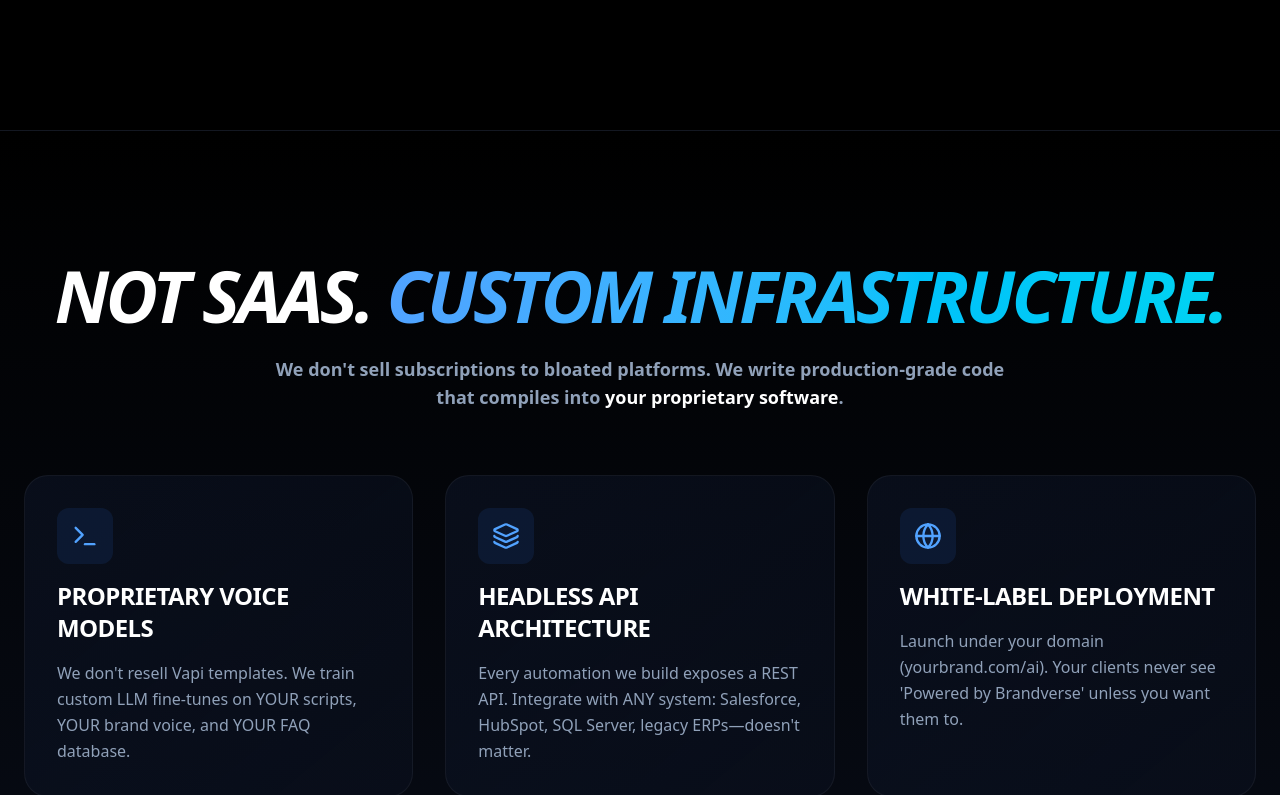
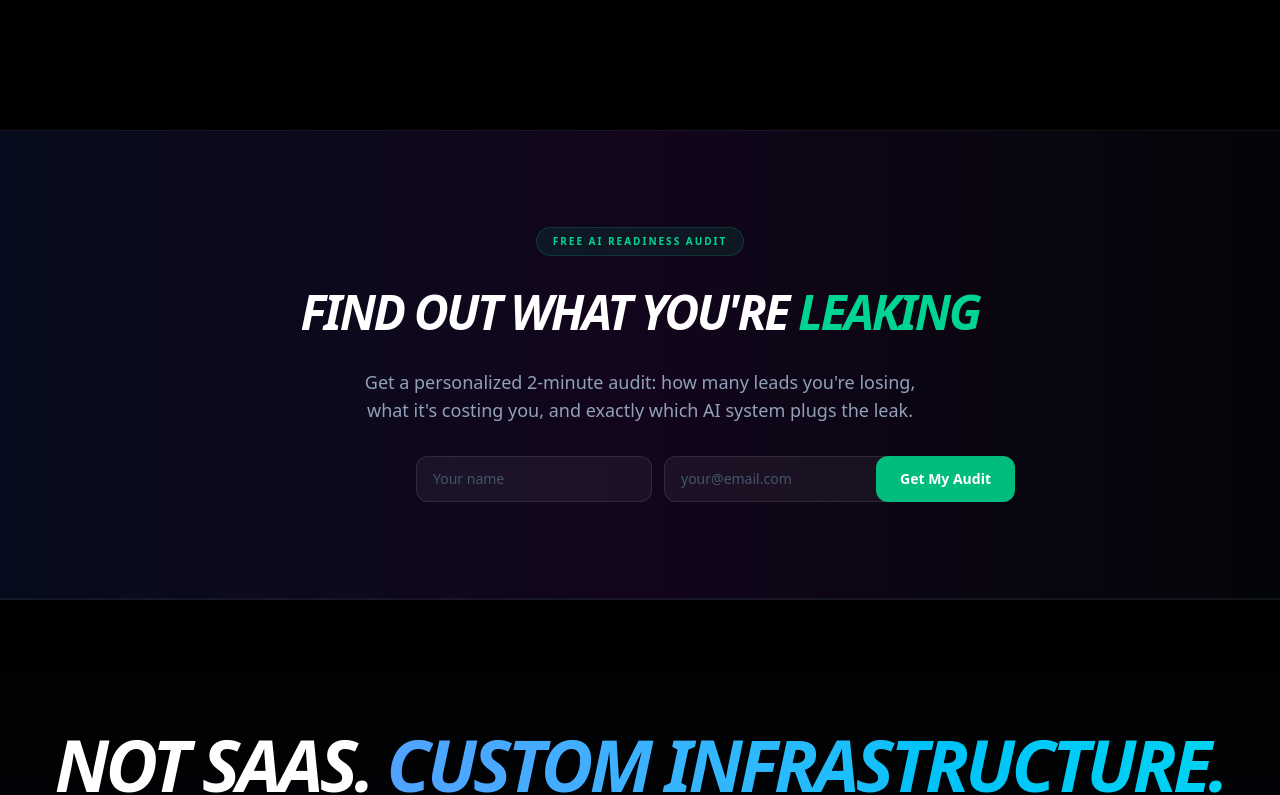
Before and after one commit to ayushsharmavlogs619-lang/brandverse, a Next.js app: page / in a window 1280 px wide. Shown: the part 2728-3523 px from the top of the page. Built offline with nearby package versions, Linux system fonts and the light colour scheme; no server answers.

Commit message:
Fix audit issues: Q1->Q3, remove personal Calendly URLs, add email capture to homepage, fix CTA links

```diff
--- a/app/creators/page.tsx
+++ b/app/creators/page.tsx
@@ -704,10 +704,8 @@ function BookingSection() {
           <p className="text-white/38 text-sm mb-8">
             Ready to streamline your creator operations? Book a 30-minute strategy call to discuss your account.
           </p>
-          <a
-            href="https://calendly.com/ayushsharmavlogs619/30min"
-            target="_blank"
-            rel="noopener noreferrer"
+            <a
+            href="/contact"
             className="group inline-flex items-center gap-2 px-8 py-4 rounded-xl bg-white text-black font-semibold text-[0.95rem] hover:bg-white/92 active:scale-[0.97] transition-all shadow-2xl shadow-white/[0.07]"
           >
             <Calendar className="w-4 h-4" />
--- a/app/demo/page.tsx
+++ b/app/demo/page.tsx
@@ -359,7 +359,7 @@ export default function DemoPage() {
                             <div className="p-6 rounded-2xl bg-gradient-to-br from-blue-900/30 to-purple-900/30 border border-blue-500/20">
                                 <h3 className="text-sm font-black uppercase tracking-widest text-blue-400 mb-3">Ready for Your Business?</h3>
                                 <p className="text-sm text-slate-300 mb-4">This simulation shows a fraction of what Brandverse AI can do. Your actual AI receptionist will be trained on your business, your services, and your customers.</p>
-                                <Link href={config.calendlyUrl || 'https://calendly.com/ayushsharmavlogs619/30min'} className="flex items-center justify-center gap-2 bg-blue-500 hover:bg-blue-400 text-white px-5 py-3 rounded-xl font-bold text-sm transition-all w-full shadow-lg shadow-blue-500/25">
+                                <Link href={config.calendlyUrl || '/contact'} className="flex items-center justify-center gap-2 bg-blue-500 hover:bg-blue-400 text-white px-5 py-3 rounded-xl font-bold text-sm transition-all w-full shadow-lg shadow-blue-500/25">
                                     Book Your Demo <ArrowRight className="w-4 h-4" />
                                 </Link>
                             </div>
--- a/app/lead-magnet/page.tsx
+++ b/app/lead-magnet/page.tsx
@@ -143,7 +143,7 @@ export default function LeadMagnetPage() {
                             <input type="hidden" name="_subject" value="New Strategy Call Request - Brandverse" />
                             <input type="hidden" name="_captcha" value="false" />
                             <input type="hidden" name="_template" value="table" />
-                            <input type="hidden" name="_next" value="https://calendly.com/ayushsharmavlogs619/30min" />
+                            <input type="hidden" name="_next" value="https://brandverse.tech/contact" />
                             <input type="hidden" name="service_interest" value="Strategy Call" />
 
                             <div>
--- a/app/page.tsx
+++ b/app/page.tsx
@@ -2,6 +2,7 @@
 
 import { useState } from 'react';
 import Link from 'next/link';
+import { leadService } from '../lib/lead-service';
 import {
   Zap,
   Shield,
@@ -55,6 +56,30 @@ export default function Page() {
   const aiCost = 997;
   const monthlyROI = Math.round(((monthlyRevenue - aiCost) / aiCost) * 100);
   const yearlyROI = Math.round(((yearlyRevenue - (aiCost * 12)) / (aiCost * 12)) * 100);
+
+  const [email, setEmail] = useState('');
+  const [auditName, setAuditName] = useState('');
+  const [auditStatus, setAuditStatus] = useState<'idle' | 'loading' | 'success'>('idle');
+
+  const handleAuditSubmit = async (e: React.FormEvent) => {
+    e.preventDefault();
+    if (!email || !auditName) return;
+    setAuditStatus('loading');
+    try {
+      await leadService.submitLeadWithRetry({
+        full_name: auditName,
+        email,
+        service_interest: 'Free AI Readiness Audit',
+        source_page: '/',
+        source_form: 'homepage_audit_cta'
+      }, 1);
+      setAuditStatus('success');
+      setEmail('');
+      setAuditName('');
+    } catch {
+      setAuditStatus('idle');
+    }
+  };
 
   // Services data
   const services = [
@@ -317,6 +342,56 @@ export default function Page() {
             <p className="text-slate-400 text-lg md:text-xl font-medium leading-relaxed">
               67% of callers hang up if they get voicemail. They don't leave a message—they call your competitor. Every missed call is a donation to the guy down the street who answered.
             </p>
+          </div>
+        </section>
+
+        {/* 📧 EMAIL CAPTURE - Mid-Funnel Lead Magnet */}
+        <section className="py-24 px-6 bg-gradient-to-r from-blue-900/20 via-purple-900/20 to-slate-900/20 border-y border-white/5">
+          <div className="max-w-3xl mx-auto text-center space-y-8">
+            <div className="inline-flex items-center gap-2 px-4 py-1.5 rounded-full bg-emerald-500/10 border border-emerald-500/20 text-emerald-400 text-[10px] font-black uppercase tracking-[0.2em]">
+              Free AI Readiness Audit
+            </div>
+            <h2 className="text-3xl md:text-5xl font-black text-white uppercase italic tracking-tighter">
+              Find Out What You're <span className="text-emerald-400">Leaking</span>
+            </h2>
+            <p className="text-slate-400 text-lg max-w-xl mx-auto">
+              Get a personalized 2-minute audit: how many leads you're losing, what it's costing you, and exactly which AI system plugs the leak.
+            </p>
+
+            {auditStatus === 'success' ? (
+              <div className="p-6 rounded-2xl bg-emerald-500/10 border border-emerald-500/20">
+                <p className="text-emerald-400 font-bold text-lg">✓ Check your inbox — your audit is on the way.</p>
+                <p className="text-slate-400 text-sm mt-2">We'll send the AI Readiness Assessment to {email} within 60 seconds.</p>
+              </div>
+            ) : (
+              <form onSubmit={handleAuditSubmit} className="max-w-md mx-auto flex flex-col sm:flex-row gap-3">
+                <div className="flex-1 flex flex-col sm:flex-row gap-3 w-full">
+                  <input
+                    type="text"
+                    placeholder="Your name"
+                    value={auditName}
+                    onChange={(e) => setAuditName(e.target.value)}
+                    required
+                    className="flex-1 px-4 py-3 rounded-xl bg-white/5 border border-white/10 text-white placeholder-slate-600 focus:outline-none focus:border-emerald-500/50 text-sm"
+                  />
+                  <input
+                    type="email"
+                    placeholder="your@email.com"
+                    value={email}
+                    onChange={(e) => setEmail(e.target.value)}
+                    required
+                    className="flex-1 px-4 py-3 rounded-xl bg-white/5 border border-white/10 text-white placeholder-slate-600 focus:outline-none focus:border-emerald-500/50 text-sm"
+                  />
+                </div>
+                <button
+                  type="submit"
+                  disabled={auditStatus === 'loading'}
+                  className="px-6 py-3 rounded-xl bg-emerald-500 text-white font-bold text-sm hover:bg-emerald-400 transition-colors disabled:opacity-50 shrink-0"
+                >
+                  {auditStatus === 'loading' ? 'Sending...' : 'Get My Audit'}
+                </button>
+              </form>
+            )}
           </div>
         </section>
 
@@ -869,7 +944,7 @@ export default function Page() {
             <div className="relative z-10 space-y-10">
               <h2 className="text-4xl md:text-6xl font-black text-white uppercase italic tracking-tighter">Ready to Deploy?</h2>
               <p className="text-slate-300 text-lg font-bold max-w-2xl mx-auto">
-                We take on <strong className="text-white">3 new infrastructure builds per month</strong>. Current availability for approved partners deploying in <strong className="text-blue-400">Q1 2026</strong>.
+                We take on <strong className="text-white">3 new infrastructure builds per month</strong>. Current availability for approved partners deploying in <strong className="text-blue-400">Q3 2026</strong>.
               </p>
               <Link href="/contact" className="inline-block px-12 py-6 bg-brand-gradient text-white rounded-2xl font-black uppercase tracking-widest text-sm shadow-2xl shadow-blue-500/30 hover:scale-105 hover:shadow-blue-500/50 transition-all">
                 Apply for Partnership
--- a/lib/config.ts
+++ b/lib/config.ts
@@ -54,7 +54,7 @@ export const config: AppConfig = {
   vapidPublicKey: getEnvVar('NEXT_PUBLIC_VAPID_PUBLIC_KEY', ''),
   vapiPublicKey: getEnvVar('NEXT_PUBLIC_VAPI_PUBLIC_KEY', ''),
   vapiAssistantId: getEnvVar('NEXT_PUBLIC_VAPI_ASSISTANT_ID', ''),
-  calendlyUrl: getEnvVar('NEXT_PUBLIC_CALENDLY_URL', 'https://calendly.com/ayushsharmavlogs619/30min'),
+  calendlyUrl: getEnvVar('NEXT_PUBLIC_CALENDLY_URL', 'https://calendly.com/brandverse/30min'),
   linkedInPartnerId: getEnvVar('NEXT_PUBLIC_LINKEDIN_PARTNER_ID', ''),
   cookiebotId: getEnvVar('NEXT_PUBLIC_COOKIEBOT_ID', ''),
   googleSiteVerification: getEnvVar('NEXT_PUBLIC_GOOGLE_SITE_VERIFICATION', ''),
```
Also changed, not shown: app/components/CTASection.tsx (+5 -3 lines).
